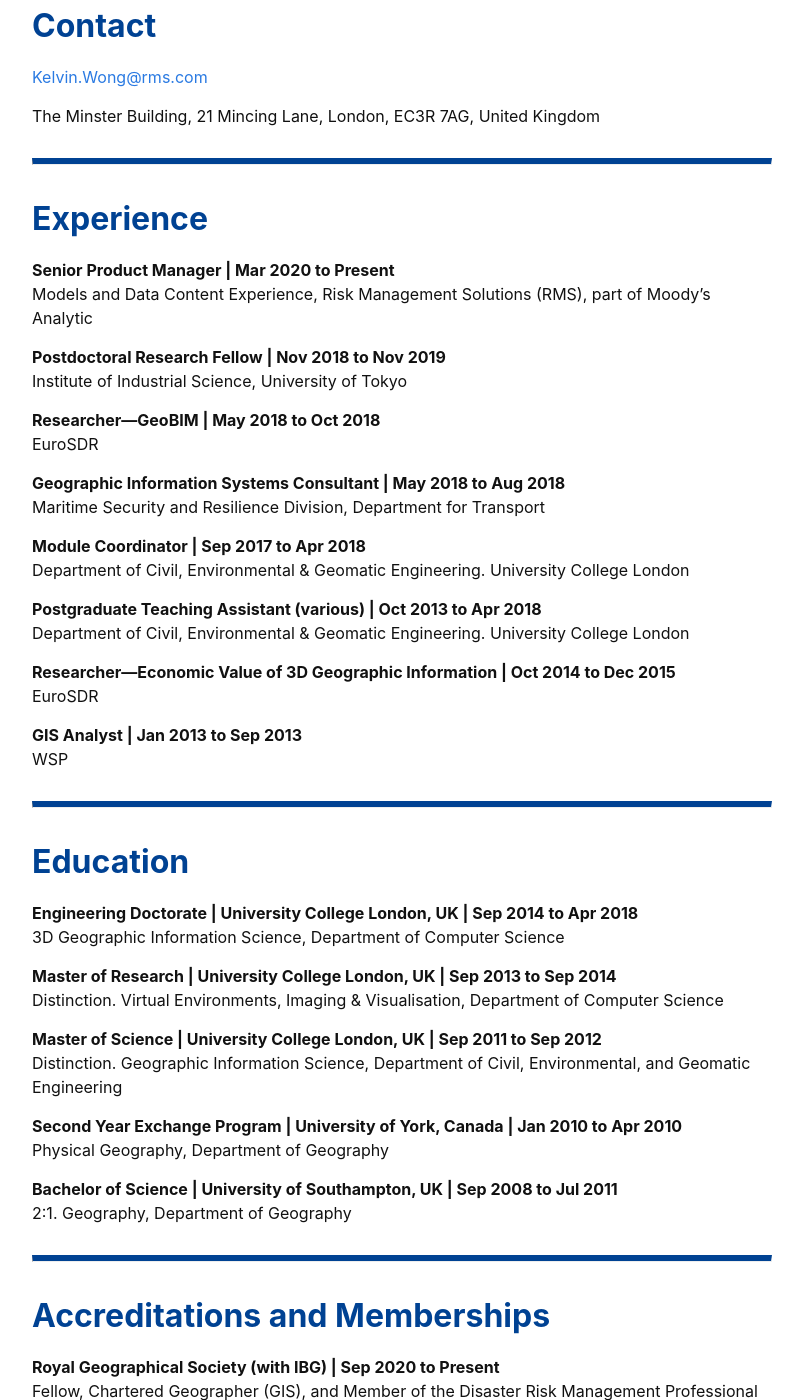
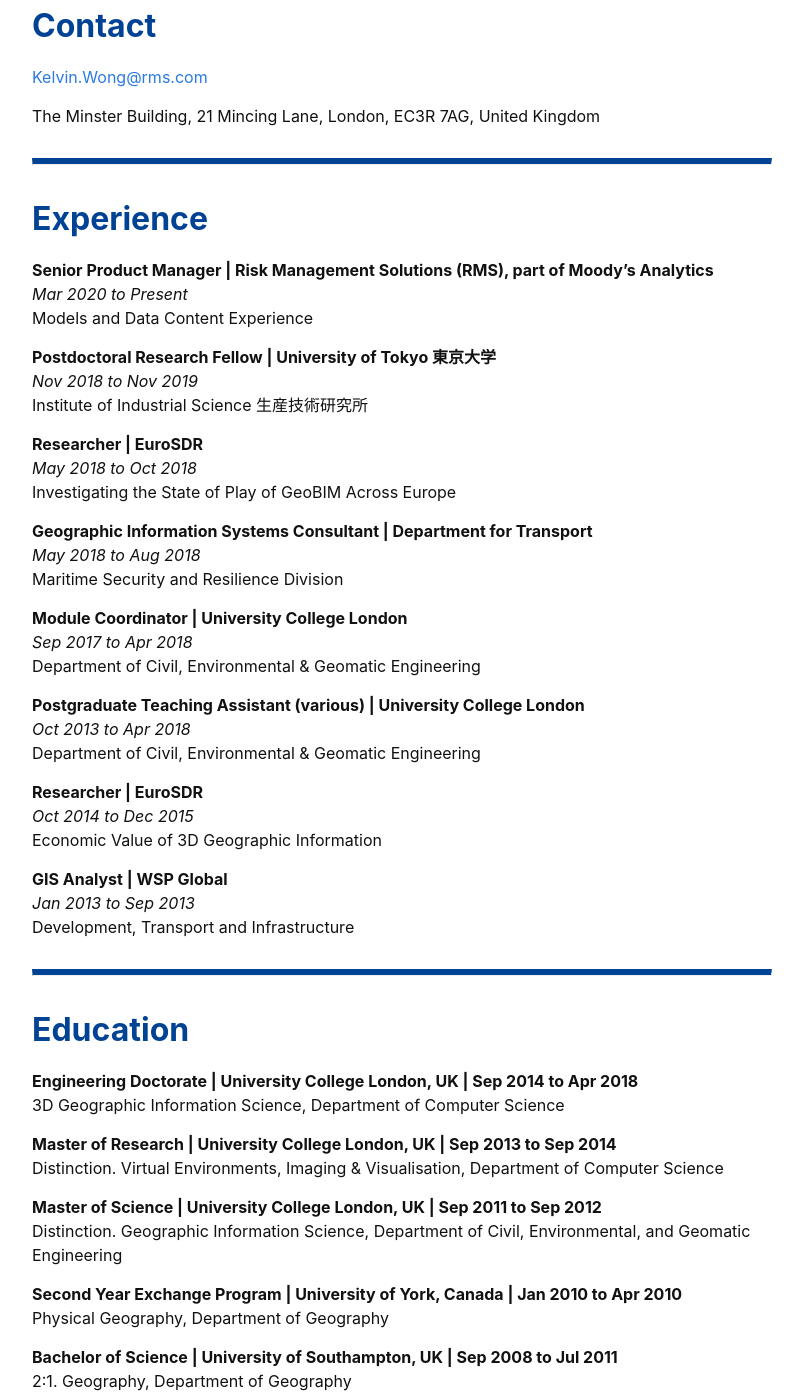
Before and after one commit to kel196/kel196.github.io, a Jekyll site: the page built from index.md, in a window 1280 px wide and 1400 px high, scrolled down 845 px. Shown: the whole window, without its empty margins (238-1041 px from the left). Built offline with Jekyll 4.4.1, drawn with Linux system fonts in a browser that asks for light colours; our own code applies the rules of GitHub Pages for plain Markdown files.

Commit message:
Update index.md

```diff
--- a/index.md
+++ b/index.md
@@ -23,29 +23,37 @@ The Minster Building, 21 Mincing Lane, London, EC3R 7AG, United Kingdom
 
 ---
 ## Experience
-**Senior Product Manager | Mar 2020 to Present**<br />
-Models and Data Content Experience, Risk Management Solutions (RMS), part of Moody's Analytic<br />
+**Senior Product Manager | Risk Management Solutions (RMS), part of Moody's Analytics**<br />
+*Mar 2020 to Present*<br />
+Models and Data Content Experience<br />
 
-**Postdoctoral Research Fellow | Nov 2018 to Nov 2019**<br />
-Institute of Industrial Science, University of Tokyo<br />
+**Postdoctoral Research Fellow | University of Tokyo 東京大学**<br />
+*Nov 2018 to Nov 2019*<br />
+Institute of Industrial Science 生産技術研究所<br />
 
-**Researcher—GeoBIM | May 2018 to Oct 2018**<br />
-EuroSDR<br />
+**Researcher | EuroSDR**<br />
+*May 2018 to Oct 2018*<br />
+Investigating the State of Play of GeoBIM Across Europe<br />
 
-**Geographic Information Systems Consultant | May 2018 to Aug 2018**<br />
-Maritime Security and Resilience Division, Department for Transport<br />
+**Geographic Information Systems Consultant | Department for Transport**<br />
+*May 2018 to Aug 2018*<br />
+Maritime Security and Resilience Division<br />
 
-**Module Coordinator | Sep 2017 to Apr 2018**<br />
-Department of Civil, Environmental & Geomatic Engineering. University College London<br />
+**Module Coordinator | University College London**<br />
+*Sep 2017 to Apr 2018*<br />
+Department of Civil, Environmental & Geomatic Engineering<br />
 
-**Postgraduate Teaching Assistant (various) | Oct 2013 to Apr 2018**<br />
-Department of Civil, Environmental & Geomatic Engineering. University College London<br />
+**Postgraduate Teaching Assistant (various) | University College London**<br />
+*Oct 2013 to Apr 2018*<br />
+Department of Civil, Environmental & Geomatic Engineering<br />
 
-**Researcher—Economic Value of 3D Geographic Information | Oct 2014 to Dec 2015**<br />
-EuroSDR<br />
+**Researcher | EuroSDR**<br />
+*Oct 2014 to Dec 2015*<br />
+Economic Value of 3D Geographic Information<br />
 
-**GIS Analyst | Jan 2013 to Sep 2013**<br />
-WSP<br />
+**GIS Analyst | WSP Global**<br />
+*Jan 2013 to Sep 2013*<br />
+Development, Transport and Infrastructure
 
 ---
 ## Education
```
